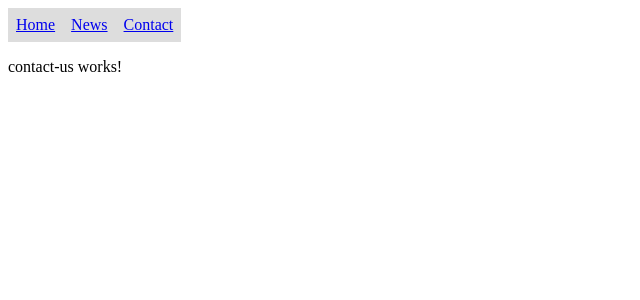
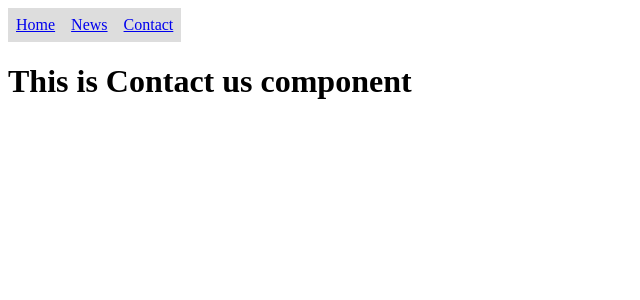
Before and after one commit to saket-kr-jha/Angular_practice, an Angular app: page /contact in a window 1280 px wide. Shown: the top 300 px of the page, without its empty margins (0-640 px from the left). Built offline with nearby package versions, Linux system fonts and the light colour scheme.

Commit message:
contact component

```diff
--- a/src/app/contact-us/contact-us.component.html
+++ b/src/app/contact-us/contact-us.component.html
@@ -1 +1 @@
-<p>contact-us works!</p>
+<h1>This is Contact us component</h1>
```
